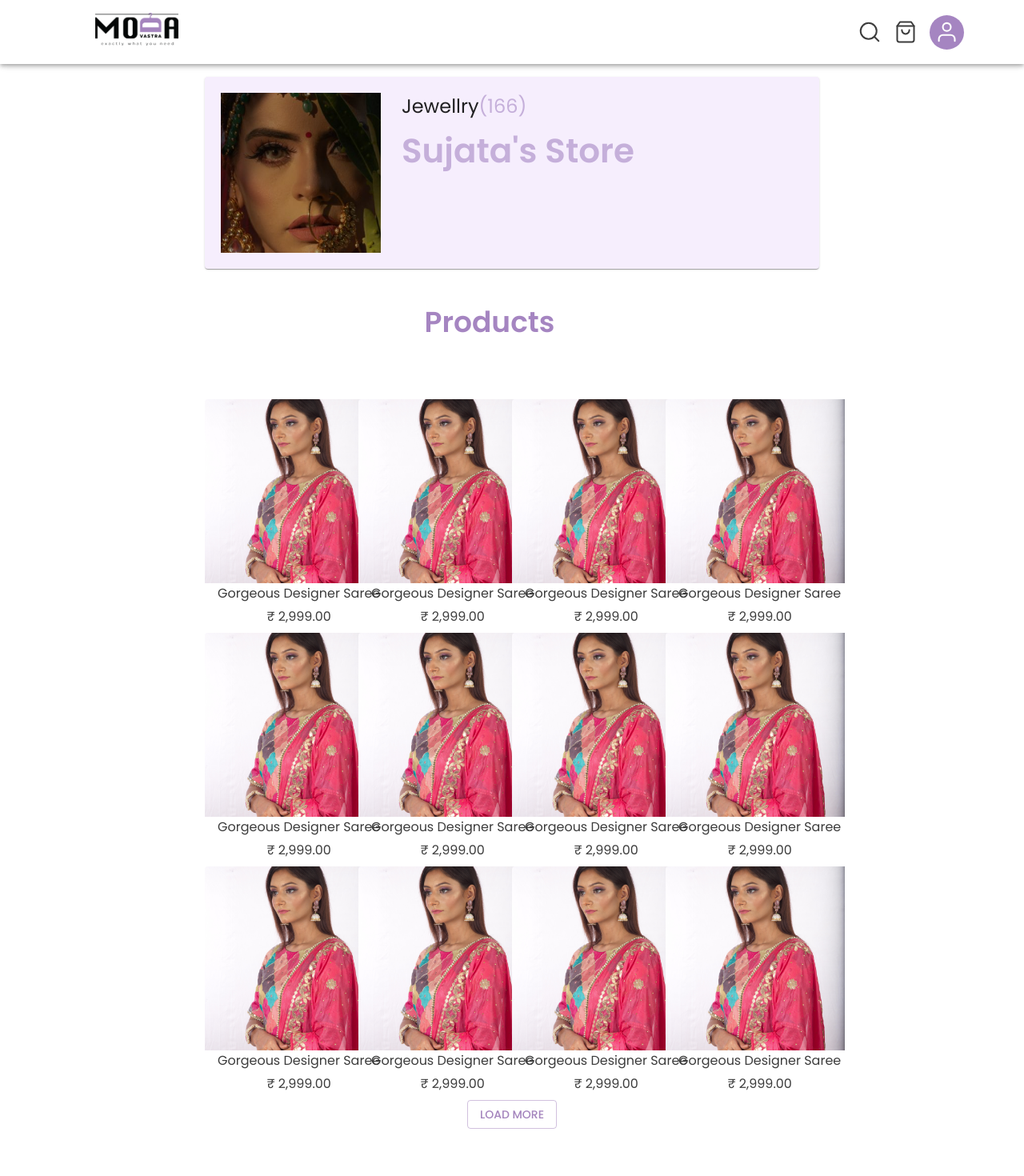
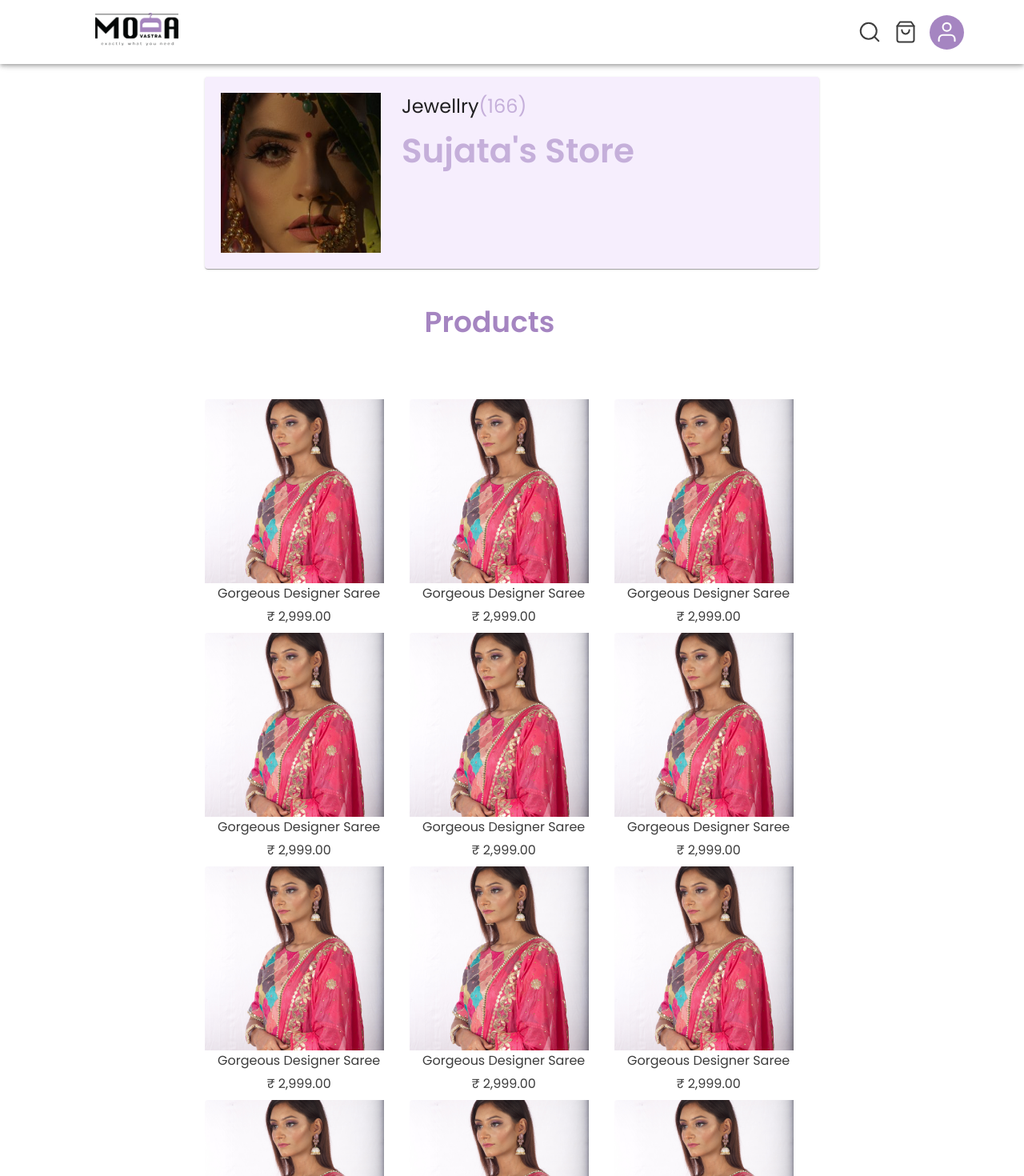
Before and after one commit to Shubh1692/aodavastra-fe, a React (Create React App) app: page /jewellery in a window 1280 px wide. Shown: the top 1470 px of the page at 80% size. Before the commit the page ends 1411 px from the top, so only its background shows below. Built offline with nearby package versions, Linux system fonts and the light colour scheme.

Commit message:
jewellery page

```diff
--- a/src/Components/JewelleryProducts/index.js
+++ b/src/Components/JewelleryProducts/index.js
@@ -120,7 +120,7 @@ const JewelleryProduct = () => {
               height: "80vh",
             }}
           >
-            <Grid item xs={12} sm={6} md={3} xl={3} spacing={3}>
+            <Grid item xs={12} sm={6} md={4} xl={3} spacing={3}>
               <Card
                 sx={{
                   // maxWidth: 345,
@@ -189,7 +189,7 @@ const JewelleryProduct = () => {
                 </CardActionArea>
               </Card>
             </Grid>
-            <Grid item xs={12} sm={6} md={3} xl={3}>
+            <Grid item xs={12} sm={6} md={4} xl={3}>
               <Card
                 sx={{
                   // maxWidth: 345,
@@ -258,7 +258,7 @@ const JewelleryProduct = () => {
                 </CardActionArea>
               </Card>
             </Grid>
-            <Grid item xs={12} sm={6} md={3} xl={3}>
+            <Grid item xs={12} sm={6} md={4} xl={3}>
               <Card
                 sx={{
                   // maxWidth: 345,
@@ -327,7 +327,7 @@ const JewelleryProduct = () => {
                 </CardActionArea>
               </Card>
             </Grid>
-            <Grid item xs={12} sm={6} md={3} xl={3}>
+            <Grid item xs={12} sm={6} md={4} xl={3}>
               <Card
                 sx={{
                   // maxWidth: 345,
@@ -396,7 +396,7 @@ const JewelleryProduct = () => {
                 </CardActionArea>
               </Card>
             </Grid>
-            <Grid item xs={12} sm={6} md={3} xl={3}>
+            <Grid item xs={12} sm={6} md={4} xl={3}>
               <Card
                 sx={{
                   // maxWidth: 345,
@@ -465,7 +465,7 @@ const JewelleryProduct = () => {
                 </CardActionArea>
               </Card>
             </Grid>
-            <Grid item xs={12} sm={6} md={3} xl={3}>
+            <Grid item xs={12} sm={6} md={4} xl={3}>
               <Card
                 sx={{
                   // maxWidth: 345,
@@ -534,7 +534,7 @@ const JewelleryProduct = () => {
                 </CardActionArea>
               </Card>
             </Grid>
-            <Grid item xs={12} sm={6} md={3} xl={3}>
+            <Grid item xs={12} sm={6} md={4} xl={3}>
               <Card
                 sx={{
                   // maxWidth: 345,
@@ -603,7 +603,7 @@ const JewelleryProduct = () => {
                 </CardActionArea>
               </Card>
             </Grid>
-            <Grid item xs={12} sm={6} md={3} xl={3}>
+            <Grid item xs={12} sm={6} md={4} xl={3}>
               <Card
                 sx={{
                   // maxWidth: 345,
@@ -672,7 +672,7 @@ const JewelleryProduct = () => {
                 </CardActionArea>
               </Card>
             </Grid>
-            <Grid item xs={12} sm={6} md={3} xl={3}>
+            <Grid item xs={12} sm={6} md={4} xl={3}>
               <Card
                 sx={{
                   // maxWidth: 345,
@@ -741,7 +741,7 @@ const JewelleryProduct = () => {
                 </CardActionArea>
               </Card>
             </Grid>
-            <Grid item xs={12} sm={6} md={3} xl={3}>
+            <Grid item xs={12} sm={6} md={4} xl={3}>
               <Card
                 sx={{
                   // maxWidth: 345,
@@ -810,7 +810,7 @@ const JewelleryProduct = () => {
                 </CardActionArea>
               </Card>
             </Grid>
-            <Grid item xs={12} sm={6} md={3} xl={3}>
+            <Grid item xs={12} sm={6} md={4} xl={3}>
               <Card
                 sx={{
                   // maxWidth: 345,
@@ -879,7 +879,7 @@ const JewelleryProduct = () => {
                 </CardActionArea>
               </Card>
             </Grid>
-            <Grid item xs={12} sm={6} md={3} xl={3}>
+            <Grid item xs={12} sm={6} md={4} xl={3}>
               <Card
                 sx={{
                   // maxWidth: 345,
```
